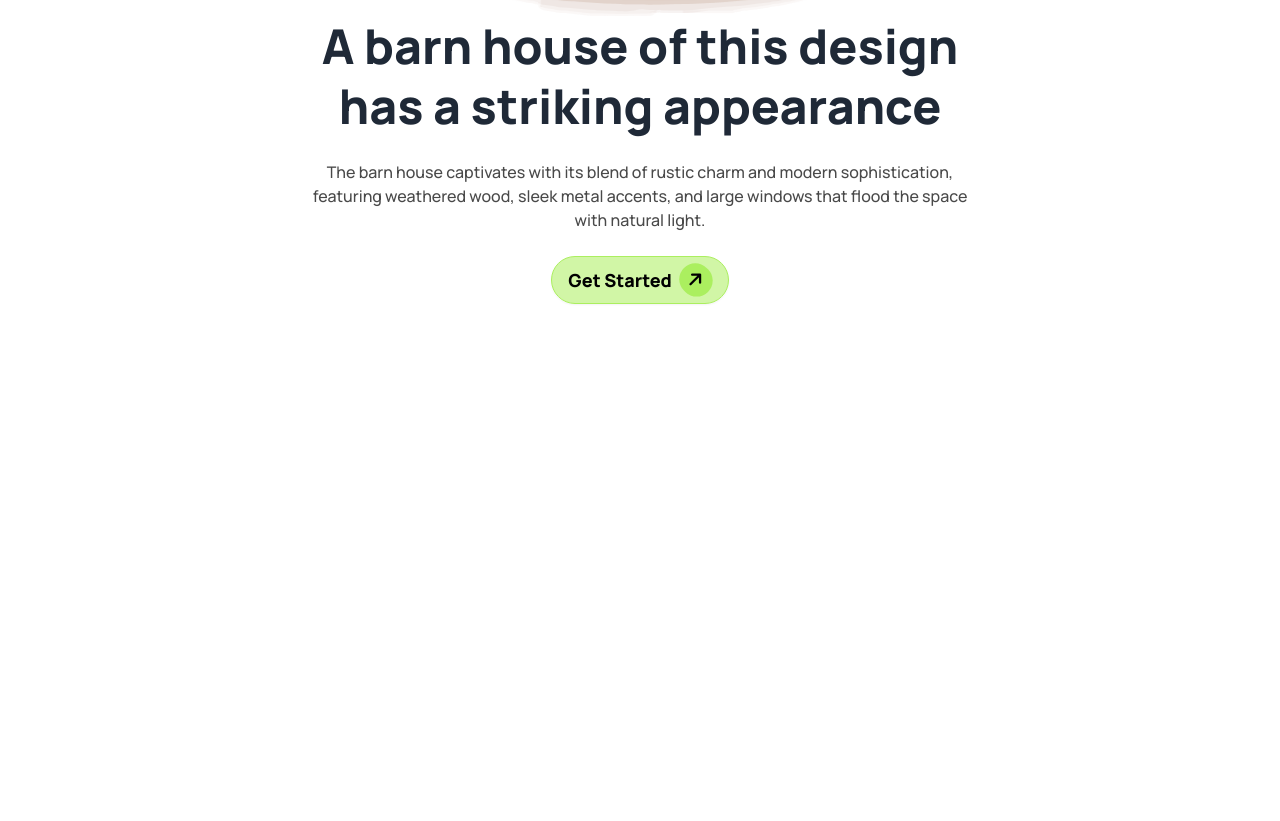
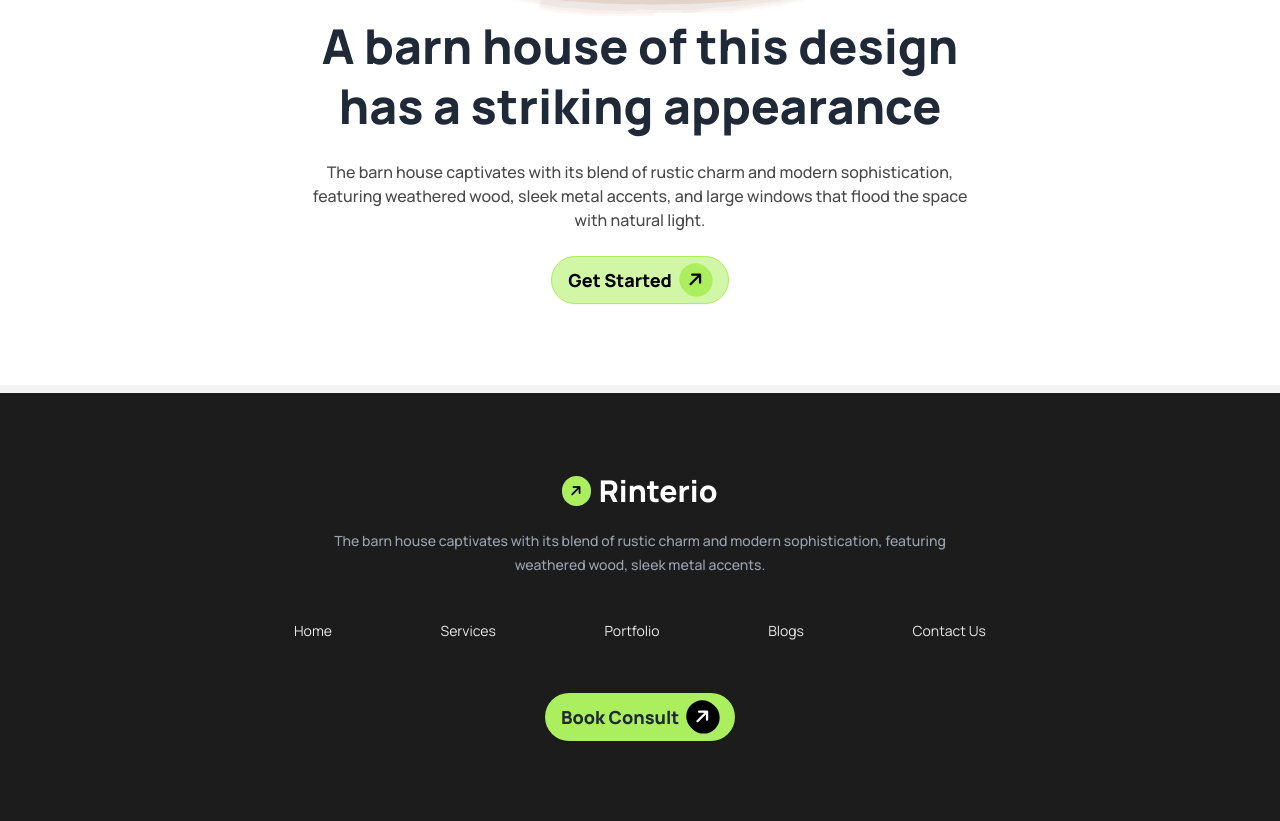
Before and after one commit to fahimKhanOnly/PH-A-3, a plain HTML site: page index.html in a window 1280 px wide. Shown: the part 415-1236 px from the top of the page. Before the commit the page ends 800 px from the top, so only its background shows below. Drawn offline with nearby package versions, Linux system fonts and the light colour scheme.

Commit message:
Completed the Footer section.

```diff
--- a/index.html
+++ b/index.html
@@ -29,7 +29,6 @@
         theme: {
           extend: {
             colors: {
-              clifford: '#da373d',
                 'primary': '#ABEF5F',
                 'primary-description': '#494949',
             }
@@ -52,17 +51,36 @@
               <img class="mx-auto" src="./assets/banner.png" alt="Banner">
               <h1 class="text-3xl font-black md:leading-tight md:text-5xl">A barn house of this design  has a striking appearance</h1>
               <p class="py-6 font-medium text-primary-description">The barn house captivates with its blend of rustic charm and modern sophistication, featuring weathered wood, sleek metal accents, and large windows that flood the space with natural light.</p>
-              <button class="btn btn-primary rounded-3xl font-extrabold w-full border-primary text-black bg-[#acef5f8e] text-lg sm:w-fit">Get Started<i class="fa-solid fa-arrow-right -rotate-45 bg-primary text-black p-2 rounded-full"></i></button>
+              <button class="btn rounded-3xl font-extrabold w-full border-primary text-black bg-[#acef5f8e] text-lg sm:w-fit lg:hover:bg-slate-200 lg:hover:border-primary">Get Started<i class="fa-solid fa-arrow-right -rotate-45 bg-primary text-black p-2 rounded-full"></i></button>
             </div>
           </div>
         </div>
     </header>
 
-    <main></main>
+    <main>
 
-    <footer></footer>
+    </main>
 
 
+      <footer class="footer footer-center bg-[#1C1C1C] text-primary-content border-t-[#F4F4F4] border-t-8 py-12 md:py-16 lg:py-20">
+        <aside class="text-white flex flex-col gap-5">
+          <div class="flex items-center gap-2">
+            <div class="bg-primary rounded-full p-1 w-fit">
+              <i class="fa-solid fa-arrow-right -rotate-45 text-black p-1 rounded-full"></i>
+            </div>
+            <h1 class="text-3xl font-black">Rinterio</h1>
+          </div>
+          <p class="text-gray-400 font-medium leading-6 md:w-3/4">The barn house captivates with its blend of rustic charm and modern sophistication, featuring weathered wood, sleek metal accents.</p>
+          <ul class="flex flex-col gap-6 sm:flex-row sm:w-4/5 sm:justify-between sm:gap-0 sm:my-6">
+            <li class="md:hover:text-white cursor-pointer text-[#E9E9E9]"><a>Home</a></li>
+            <li class="md:hover:text-white cursor-pointer text-[#E9E9E9]"><a>Services</a></li>
+            <li class="md:hover:text-white cursor-pointer text-[#E9E9E9]"><a>Portfolio</a></li>
+            <li class="md:hover:text-white cursor-pointer text-[#E9E9E9]"><a>Blogs</a></li>
+            <li class="md:hover:text-white cursor-pointer text-[#E9E9E9]"><a>Contact Us</a></li>
+          </ul>
+          <button class="w-4/5 sm:w-fit mt-2"><a class="btn bg-primary w-full border-none rounded-3xl text-lg font-extrabold lg:hover:bg-slate-200">Book Consult<i class="fa-solid fa-arrow-right -rotate-45 bg-black text-white p-2 rounded-full"></i></a></button>
+        </aside>
+      </footer>
 
     <style>
         .manrope-font{
```
Also changed, not shown: assets/logo.png (deleted).
